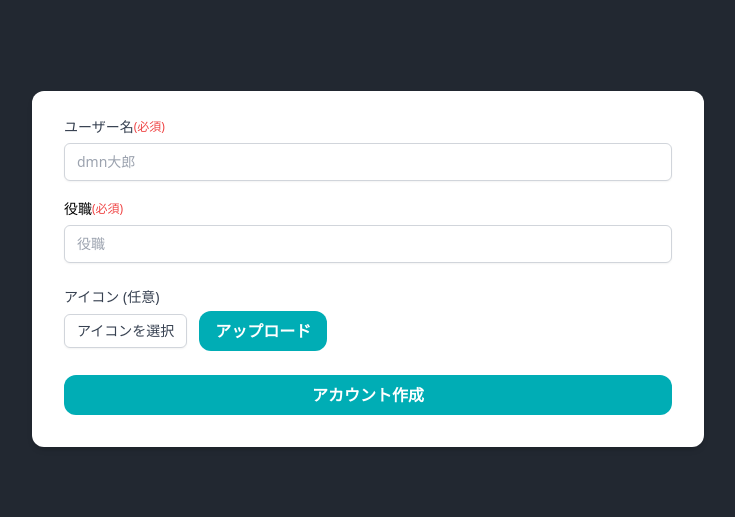
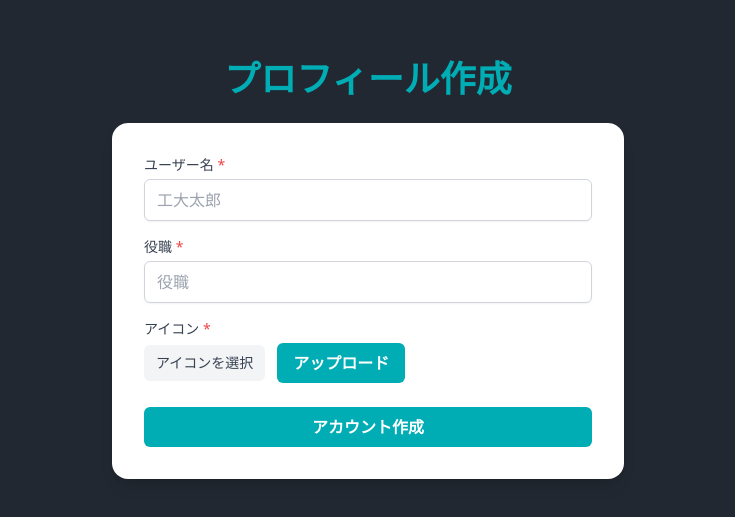
Before and after one commit to Yamamoto1012/MATODO_NEXT, a Next.js app in the folder front/: page /CreateProfile in a window 1280 px wide. Shown: the part 131-648 px from the top of the page, without its empty margins (272-1007 px from the left). Built offline with nearby package versions, Linux system fonts and the light colour scheme; no server answers.

Commit message:
遷移先の変更

```diff
--- a/front/app/(auth)/Auth/Auth.jsx
+++ b/front/app/(auth)/Auth/Auth.jsx
@@ -1,8 +1,9 @@
 "use client";
 import Image from "next/image";
-import { auth } from "../../firebase";
+import { auth, db } from "../../firebase";
 import { signInWithPopup, GoogleAuthProvider } from "firebase/auth";
 import { useRouter } from "next/navigation";
+import { doc, getDoc } from "firebase/firestore";
 
 
 //Googleアカウントでログイン
@@ -11,16 +12,22 @@ export function GoogleLogin() {
   const router = useRouter();
   const handleGoogle = () => {
     signInWithPopup(auth, provider)
-      .then((result) => {
-        const credential = GoogleAuthProvider.credentialFromResult(result);
-        const token = credential.accessToken;
+      .then(async (result) => {
         const user = result.user;
-        router.push("/CretaeProfile");
+        // Firestoreでユーザープロフィールを確認
+        const userProfileRef = doc(db, "users", user.uid);
+        const userProfileSnap = await getDoc(userProfileRef);
+
+        if (userProfileSnap.exists()) {
+          // プロフィールが存在する場合、Homeにリダイレクト
+          router.push("/Home");
+        } else {
+          // プロフィールが存在しない場合、プロフィール作成ページにリダイレクト
+          router.push("/CreateProfile");
+        }
       })
       .catch((error) => {
-        const errorCode = error.code;
-        const errorMessage = error.message;
-        const credential = GoogleAuthProvider.credentialFromError(error);
+        console.error("ログインエラー", error);
       });
   };
   return (
--- a/front/app/(auth)/CreateProfile/page.jsx
+++ b/front/app/(auth)/CreateProfile/page.jsx
@@ -43,7 +43,7 @@ export default function Page() {
         iconUrl: iconUrl,
       });
       console.log("プロフィールが作成されました");
-      router.push("/");
+      router.push("/Home");
     } catch (error) {
       console.error("エラーが発生しました", error);
     }
@@ -51,63 +51,53 @@ export default function Page() {
 
   // コンポーネントのレンダリング部分
   return (
-    <div className="flex justify-center items-center min-h-screen">
+    <div className="flex flex-col justify-center items-center min-h-screen">
+      <h2 className="text-4xl font-bold text-[#00ADB5] mb-6">プロフィール作成</h2>
       <form
         onSubmit={handleSubmit}
-        className="bg-white p-8 rounded-xl shadow-md max-w-2xl w-full mx-4"
+        className="bg-white p-8 rounded-2xl shadow-lg max-w-lg w-full mx-4"
       >
-        <div className="mb-6">
-          <div className="flex items-center h-4 w-full">
-            <p
-              className="text-gray-700 text-sm font-medium mb-2"
-              htmlFor="email"
-            >
-              ユーザー名
-            </p>
-            <p className="text-red-500 text-[12px] mb-2">(必須)</p>
-          </div>
+        <div className="mb-4">
+          <label className="block text-gray-700 text-sm font-medium mb-1" htmlFor="name">
+            ユーザー名 <span className="text-red-500">*</span>
+          </label>
           <input
             id="name"
             type="text"
             value={name}
             onChange={(e) => setName(e.target.value)}
-            placeholder="dmn大郎"
-            className="mt-1 block w-full border border-gray-300 rounded-md shadow-sm py-2 px-3 focus:outline-none focus:ring-indigo-500 focus:border-indigo-500 sm:text-sm"
+            placeholder="工大太郎"
+            className="w-full border border-gray-300 rounded-md shadow-sm py-2 px-3 focus:ring-blue-500 focus:border-blue-500"
             required
           />
         </div>
-        <div className="mb-6">
-          <div className="flex items-center h-4 w-full">
-            <p className="text-black text-sm font-medium mb-2" htmlFor="email">
-              役職
-            </p>
-            <p className="text-red-500 text-[12px] mb-2">(必須)</p>
-          </div>
+
+        <div className="mb-4">
+          <label className="block text-gray-700 text-sm font-medium mb-1" htmlFor="position">
+            役職 <span className="text-red-500">*</span>
+          </label>
           <input
             id="position"
             type="text"
             value={position}
             onChange={(e) => setPosition(e.target.value)}
             placeholder="役職"
-            className="mt-1 block w-full border border-gray-300 rounded-md shadow-sm py-2 px-3 focus:outline-none focus:ring-indigo-500 focus:border-indigo-500 sm:text-sm transition-transform duration-150 ease-in-out transform hover:scale-105"
+            className="w-full border border-gray-300 rounded-md shadow-sm py-2 px-3 focus:ring-blue-500 focus:border-blue-500"
             required
           />
         </div>
 
         <div className="mb-6">
-          <label
-            htmlFor="icon"
-            className="block text-sm font-medium text-gray-700"
-          >
-            アイコン (任意)
+          <label className="block text-gray-700 text-sm font-medium mb-1" htmlFor="icon">
+            アイコン <span className="text-red-500">*</span>
           </label>
-          <div className="mt-1 flex items-center">
-            <span className="rounded-md border border-gray-300 shadow-sm bg-white py-2 px-3 text-sm leading-4 text-gray-700">
+          <div className="flex items-center">
+            <span className="inline-block bg-gray-100 rounded-md py-2 px-3 text-sm text-gray-700 mr-3">
               {icon ? icon.name : "アイコンを選択"}
             </span>
             <button
               type="button"
-              className="ml-3 bg-[#00ADB5] text-white font-bold py-2 px-4 rounded-xl"
+              className="bg-[#00ADB5] text-white font-bold py-2 px-4 rounded-md transition-transform duration-150 ease-in-out transform hover:scale-105"
               onClick={() => document.getElementById("icon").click()}
             >
               アップロード
@@ -124,7 +114,7 @@ export default function Page() {
 
         <button
           type="submit"
-          className="w-full bg-[#00ADB5] text-white font-bold py-2 px-4 rounded-xl transition-transform duration-150 ease-in-out transform hover:scale-105"
+          className="w-full bg-[#00ADB5] text-white font-bold py-2 px-4 rounded-md transition-transform duration-150 ease-in-out transform hover:scale-105"
         >
           アカウント作成
         </button>
--- a/front/app/(auth)/Login/page.jsx
+++ b/front/app/(auth)/Login/page.jsx
@@ -30,7 +30,7 @@ export default function page() {
       .then((userCredential) => {
         // ログイン成功時の処理
         alert("ログインしました");
-        router.push("/");
+        router.push("/Home");
       })
       .catch((error) => {
         // ログイン失敗時のエラー処理
--- a/front/ui/Days.jsx
+++ b/front/ui/Days.jsx
@@ -12,7 +12,7 @@ export default function Days() {
   }, []);
 
   return (
-    <Link href="/">
+    <Link href="/Home">
       <div className="w-40 h-40 p-7 bg-[#00ADB5] rounded-2xl flex-col justify-center items-center gap-2.5 inline-flex transform transition-transform duration-150 ease-in-out hover:scale-105 ">
         <div className="text-[50px] text-center" style={{ color: "#FFFFFF" }}>
           {day && <div className="text-white text-4xl font-bold">{day}</div>}
```
Also changed, not shown: front/app/Home/page.jsx (+3 -4 lines).
